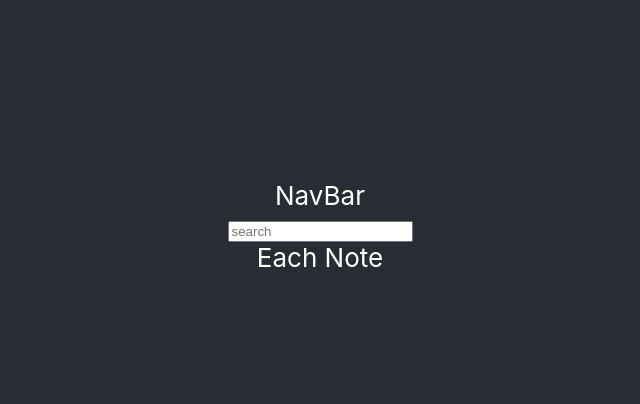
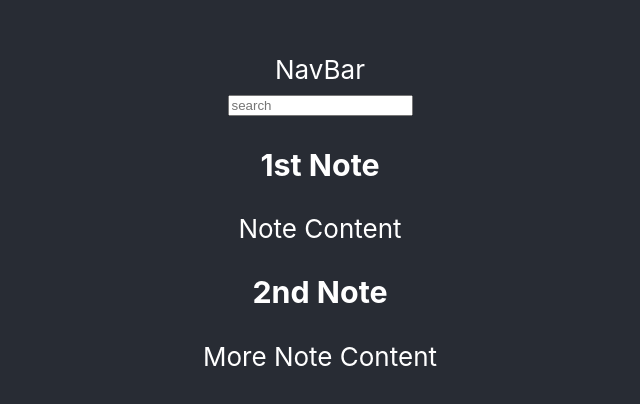
Before and after one commit to bklarer/note-taker-app, a React (Create React App) app: page /notes in a window 1280 px wide. Shown: the part 174-578 px from the top of the page, without its empty margins (320-960 px from the left). Built offline with nearby package versions, Linux system fonts and the light colour scheme; data requests are answered from the project's data file.

Commit message:
create notes for container

```diff
--- a/db.json
+++ b/db.json
@@ -3,7 +3,12 @@
         {
             "id": 1,
             "title": "1st Note",
-            "note": "Note Content"
+            "content": "Note Content"
+        },
+        {
+            "id": 2,
+            "title": "2nd Note",
+            "content": "More Note Content"
         }
     ]
 }
--- a/src/components/App.js
+++ b/src/components/App.js
@@ -34,7 +34,7 @@ function App() {
     <div className="App">
       <Navbar/>
       <Search search={search} onHandleSearch={handleSearch}/>
-      <NoteContainer/>
+      <NoteContainer displayedNotes={displayedNotes}/>
 
     </div>
   );
--- a/src/components/Note.js
+++ b/src/components/Note.js
@@ -3,12 +3,15 @@
 
 
 
-function Note() {
+function Note({title, content}) {
 
 
 
     return (
-        <div>Each Note</div>
+        <div>
+            <h3>{title}</h3>
+            <p>{content}</p>
+        </div>
     )
 }
 
--- a/src/components/NoteContainer.js
+++ b/src/components/NoteContainer.js
@@ -1,12 +1,19 @@
 import Note from './Note'
 
 
-function NoteContainer () {
+function NoteContainer ({displayedNotes}) {
 
 
     return(
         <div>
-            <Note/>
+            {displayedNotes.map((note) => {
+            return (
+            <Note
+            key={note.id}
+            title={note.title}
+            content={note.content}
+            />
+            )})}
         </div>
 
 
```
